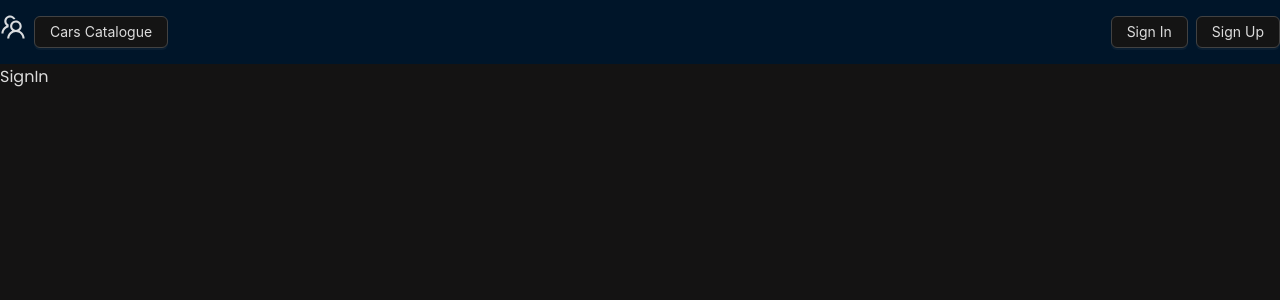
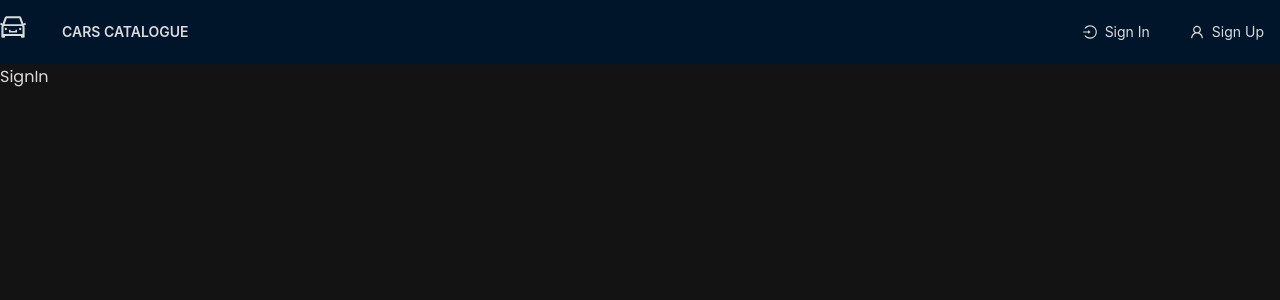
Before and after one commit to vladjsp/fullstack-cars, a React (Vite) app in the folder frontend/: page /sign-in in a window 1280 px wide. Shown: the top 300 px of the page. Built offline with nearby package versions, Linux system fonts and the light colour scheme.

Commit message:
fix header and button component

```diff
--- a/frontend/src/components/header/Header.tsx
+++ b/frontend/src/components/header/Header.tsx
@@ -1,5 +1,5 @@
 import { Layout, Space } from 'antd';
-import { TeamOutlined } from '@ant-design/icons';
+import { CarOutlined, UserOutlined, LoginOutlined } from '@ant-design/icons';
 import { Button } from '../button/Button';
 import styles from './header.module.css';
 import { Link } from 'react-router-dom';
@@ -9,17 +9,23 @@ const Header = () => {
     return (
         <Layout.Header className={styles.header}>
             <Space className={styles.xxl}>
-                <TeamOutlined className={styles.teamIcon} />
+                <CarOutlined className={styles.teamIcon} />
                 <Link to={Path.home}>
-                    <Button>Cars Catalogue</Button>
+                    <Button type="text" className={styles.logoButton}>
+                        Cars Catalogue
+                    </Button>
                 </Link>
             </Space>
             <Space>
                 <Link to={Path.signIn}>
-                    <Button>Sign In</Button>
+                    <Button type="text" icon={<LoginOutlined />}>
+                        Sign In
+                    </Button>
                 </Link>
                 <Link to={Path.signUp}>
-                    <Button>Sign Up</Button>
+                    <Button type="text" icon={<UserOutlined />}>
+                        Sign Up
+                    </Button>
                 </Link>
             </Space>
         </Layout.Header>
--- a/frontend/src/components/header/header.module.css
+++ b/frontend/src/components/header/header.module.css
@@ -7,4 +7,10 @@
 
 .teamIcon {
     font-size: 26px;
+    margin-right: 12px;
 }
+
+.logoButton {
+    font-weight: 600;
+    text-transform: uppercase;
+}
```
